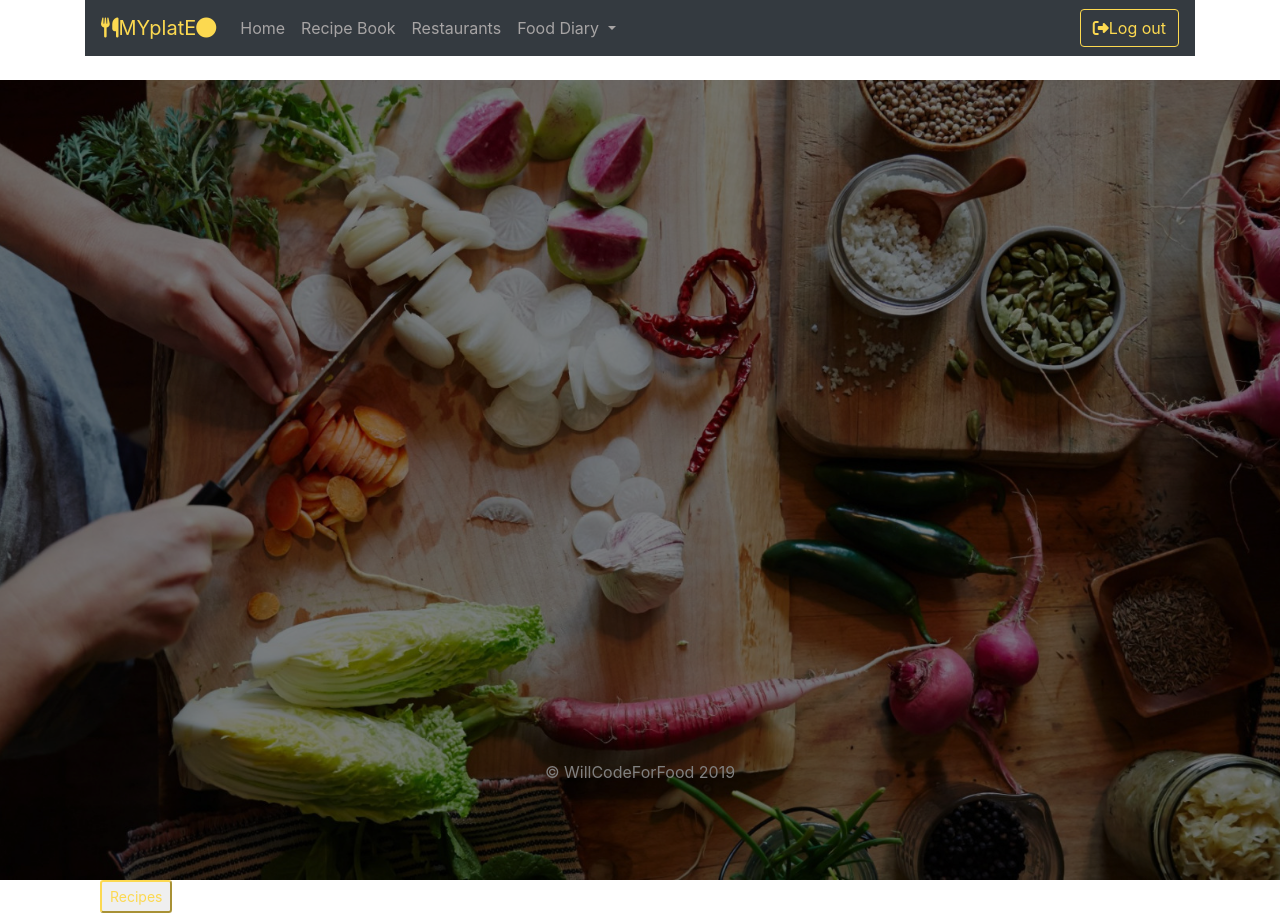
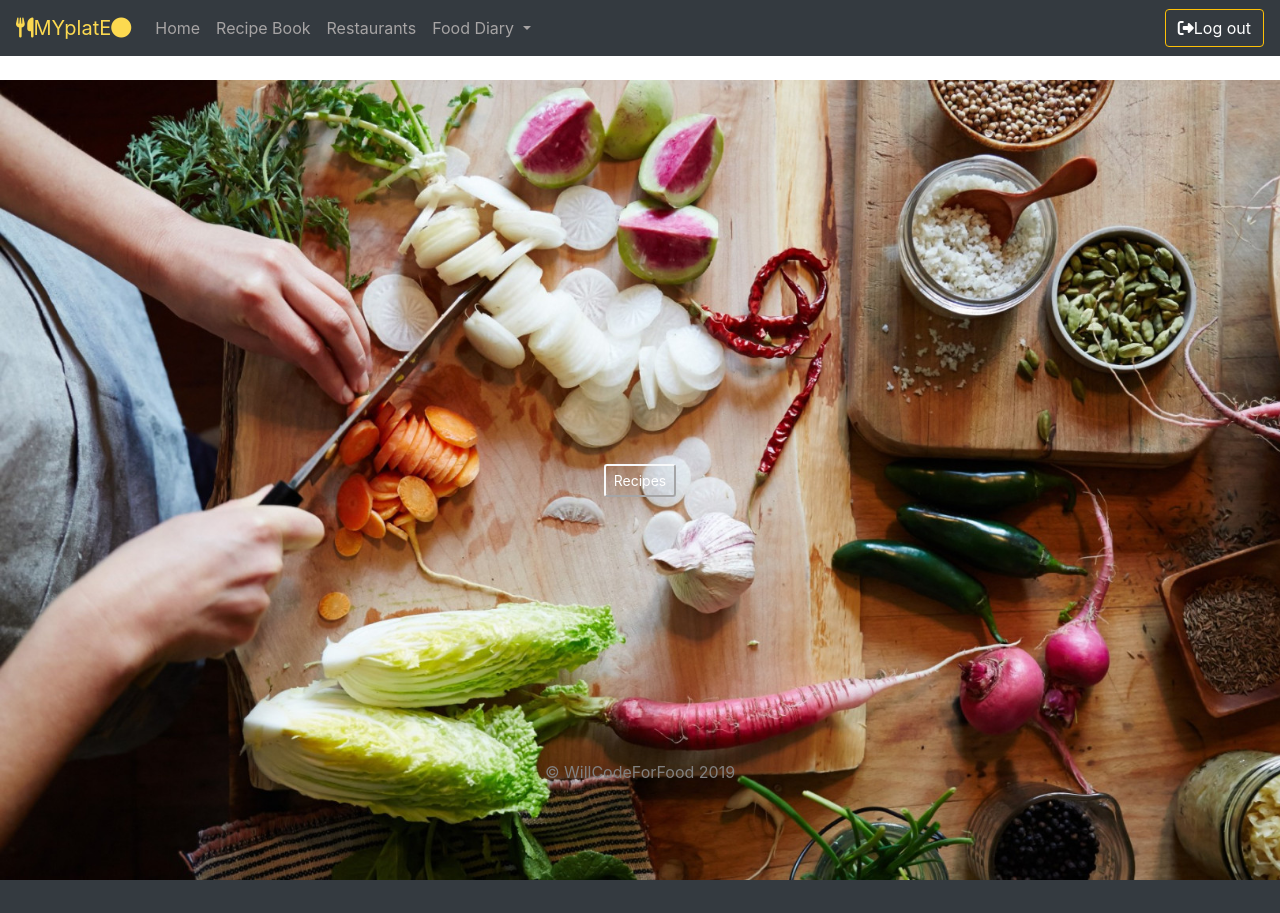
Before and after one commit to michael-lin01/Softdev-P01, a Flask app: page /recipe in a window 1280 px wide. After the commit the page ends 880 px from the top, so only its background shows below. Run offline with Flask 2, Linux system fonts and the light colour scheme; some libraries are stand-ins or nearby versions.

Commit message:
finish overlay button over recipes page

```diff
--- a/app/static/css/style.css
+++ b/app/static/css/style.css
@@ -3,15 +3,8 @@
 }
 
 .btn-link {
-  color: rgb(252, 217, 80);
-  border-color: rgb(252, 217, 80);
-}
-
-.rsbtn {
-  position:relative;
-  display:block;
-  background-position:center center;
-  background-size:100%;
+  color: white;
+  background-color:transparent;
 }
 
 .btn:hover, .btn:active, .btn:focus {
@@ -33,21 +26,15 @@
   text-align: center;
   color: grey;
 }
-.bg {
-  /* The image used */
+
+.container-fluid{
+  position: absolute;
+  left: 0px;
   background-image: url("../img/recipepic.jpg");
-
-  /* Full height */
-  height: 100%;
-
-  /* Center and scale the image nicely */
-  background-position: center;
-  background-repeat: no-repeat;
+  height: 100vh;
+  width: 100vw;
   background-size: cover;
-
-  filter: brightness(50%);
+  display: flex;
+  align-items: center;
+  justify-content: center;
 }
-
-body, html {
-  height: 100%;
-}
--- a/app/templates/base.html
+++ b/app/templates/base.html
@@ -20,7 +20,6 @@
         <title>{{ title }}</title>
     </head>
     <body>
-        <div class="container">
             <nav class="navbar navbar-expand-sm bg-dark">
                 <div class="navbar-header">
                     <a class="navbar-brand" href="/"><i class="fas fa-utensils"></i>MYplatE<i class="fas fa-circle"></i></a>
@@ -47,14 +46,13 @@
                 </ul>
                 <div class="nav navbar-nav ml-auto">
                     {% if current_user is none %}
-                        <li><a href="{{ url_for('signup') }}"> <button class="btn btn-link"><i class="fas fa-user-plus"></i>Sign up</button></a></li>
-                        <li><a href="{{ url_for('login') }}"> <button class="btn btn-link"><i class="fas fa-sign-in-alt"></i>Login</button></a></li>
+                        <li><a href="{{ url_for('signup') }}"> <button class="btn btn-link btn-outline-warning"><i class="fas fa-user-plus"></i>Sign up</button></a></li>
+                        <li><a href="{{ url_for('login') }}"> <button class="btn btn-link btn-outline-warning"><i class="fas fa-sign-in-alt"></i>Login</button></a></li>
                     {% else %}
-                        <li><a href="{{ url_for('logout') }}"> <button class="btn btn-link"><i class="fas fa-sign-out-alt"></i>Log out</button></a></li>
+                        <li><a href="{{ url_for('logout') }}"> <button class="btn btn-link btn-outline-warning"><i class="fas fa-sign-out-alt"></i>Log out</button></a></li>
                     {% endif %}
                 </div>
             </nav>
-        </div>
         <br>
         {% block image %} {% endblock image %}
         <div class = "container">
--- a/app/templates/recipe.html
+++ b/app/templates/recipe.html
@@ -1,11 +1,7 @@
 {% extends "base.html" %}
 
-{% block image %}
-    <div class="bg"></div>
-{% endblock %}
-
 {% block content %}
-<div class="container">
-    <a href="recipe_search"><button class="btn-sm btn-link" type="button">Recipes</button></a>
+<div class="container-fluid">
+    <button class="btn-sm btn-outline-light btn-link" type="button"><a href="recipe_search"></a></a>Recipes</button>
 </div>
 {% endblock %}
--- a/app/templates/recipe_search.html
+++ b/app/templates/recipe_search.html
@@ -3,11 +3,11 @@
     <form class="form-group" method="post">
         <label class="form-control-sm" for="query">Find a recipe: </label>
         <input class="form-control-sm" id="query" name="query" type="text">
-        <select class="custom-select custom-select-sm" id="searchtype">
+        <!-- <select class="custom-select custom-select-sm" id="searchtype">
             <option selected> Please select a search type</option>
             <option value="name">Name</option>
             <option value="ingredients">Ingredients</option>
-        </select>
+        </select> -->
         <br><br>
         <input class="btn-small" type="submit" value="Search"> <br><br>
     </form>
```
Also changed, not shown: app/static/img/recipepic.jpeg (deleted).
